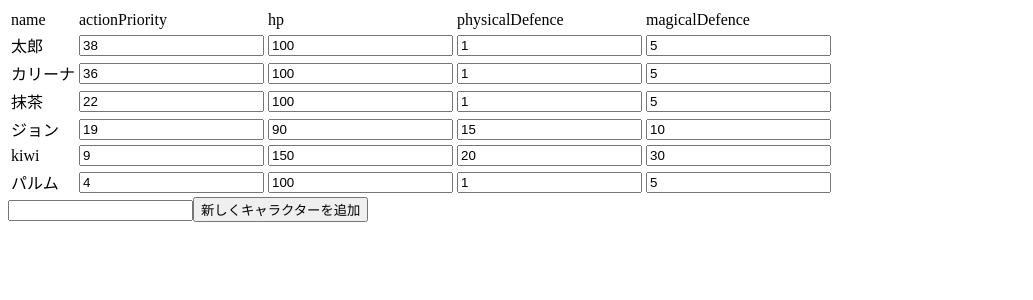
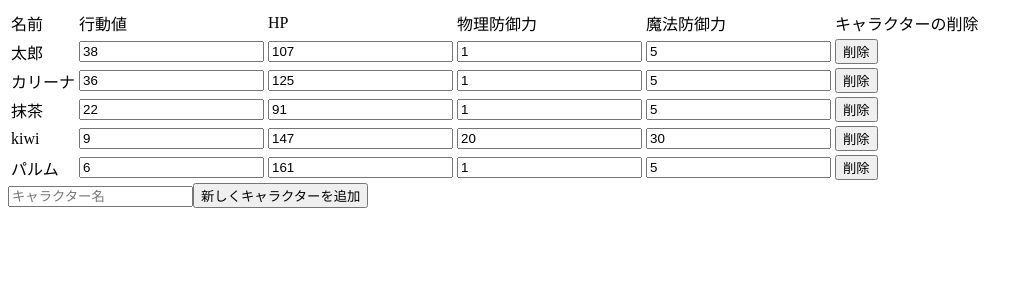
Before and after one commit to aqla114/arian-battle-table, a React app: page / in a window 1280 px wide. Shown: the top 300 px of the page, without its empty margins (0-1033 px from the left). Built offline with nearby package versions, Linux system fonts and the light colour scheme; the HTML template or start-up script is replaced by a standard one.

Commit message:
スタイルあてとコンポーネント分割

```diff
--- /dev/null
+++ b/dst/_index.css
@@ -0,0 +1,50 @@
+body {
+    font: 14px "Century Gothic", Futura, sans-serif;
+    margin: 20px;
+  }
+
+  ol, ul {
+    padding-left: 30px;
+  }
+
+  .board-row:after {
+    clear: both;
+    content: "";
+    display: table;
+  }
+
+  .status {
+    margin-bottom: 10px;
+  }
+
+  .square {
+    background: #fff;
+    border: 1px solid #999;
+    float: left;
+    font-size: 24px;
+    font-weight: bold;
+    line-height: 34px;
+    height: 34px;
+    margin-right: -1px;
+    margin-top: -1px;
+    padding: 0;
+    text-align: center;
+    width: 34px;
+  }
+
+  .square:focus {
+    outline: none;
+  }
+
+  .kbd-navigation .square:focus {
+    background: #ddd;
+  }
+
+  .game {
+    display: flex;
+    flex-direction: row;
+  }
+
+  .game-info {
+    margin-left: 20px;
+  }
--- a/dst/index.css
+++ b/dst/index.css
@@ -1,50 +1,48 @@
-body {
-    font: 14px "Century Gothic", Futura, sans-serif;
+.character-table {
+  font: 16px;
   margin: 20px;
+  border-spacing: 12px;
+  text-align: center;
 }
-
-  ol, ul {
-    padding-left: 30px;
+.character-table__character__name,
+.character-table__character__action-priority,
+.character-table__character__hp,
+.character-table__character__physical-defence,
+.character-table__character__magical-defence {
+  font-size: 16px;
+  height: 20px;
+  width: 40px;
+  border-radius: 3px;
 }
-
-  .board-row:after {
-    clear: both;
-    content: "";
-    display: table;
+.character-table__character__delete-button {
+  padding: 6px;
+  width: 100px;
+  color: #fff;
+  background-color: #f44242;
 }
-
-  .status {
-    margin-bottom: 10px;
+.character-table__character__delete-button:hover {
+  background-color: #d63939;
+  cursor: pointer;
 }
-
-  .square {
-    background: #fff;
-    border: 1px solid #999;
-    float: left;
-    font-size: 24px;
-    font-weight: bold;
-    line-height: 34px;
-    height: 34px;
-    margin-right: -1px;
-    margin-top: -1px;
-    padding: 0;
-    text-align: center;
-    width: 34px;
+.add-character {
+  font: 16px;
+  margin: 20px;
+  border-spacing: 8px;
 }
-
-  .square:focus {
-    outline: none;
+.add-character__input {
+  font-size: 16px;
+  height: 24px;
+  width: 150px;
+  border-radius: 3px;
 }
-
-  .kbd-navigation .square:focus {
-    background: #ddd;
+.add-character__button {
+  margin-left: 20px;
+  padding: 6px;
+  width: 200px;
+  color: #fff;
+  background-color: #42d4f4;
 }
-
-  .game {
-    display: flex;
-    flex-direction: row;
+.add-character__button:hover {
+  background-color: #36afc9;
+  cursor: pointer;
 }
-
-  .game-info {
-    margin-left: 20px;
-  }
--- a/package.json
+++ b/package.json
@@ -16,14 +16,18 @@
   "dependencies": {
     "@types/react": "^16.8.5",
     "@types/react-dom": "^16.8.2",
+    "npm-run-all": "^4.1.5",
     "react": "^16.8.3",
     "react-dom": "^16.8.3",
+    "stylus": "^0.54.5",
     "ts-loader": "^5.3.3",
     "webpack": "^4.29.5",
     "webpack-cli": "^3.2.3"
   },
   "scripts": {
-    "watch": "webpack --watch",
+    "watch": "npm-run-all --parallel watch:*",
+    "watch:script": "webpack --watch",
+    "watch:stylus": "yarn stylus -w src/index.styl -o dst/index.css",
     "format": "yarn prettier --write src/*.tsx"
   }
 }
--- /dev/null
+++ b/src/add-character-form.tsx
@@ -0,0 +1,30 @@
+import * as React from 'react';
+import { CharacterProps } from './main';
+
+type AddCharacterFormProps = {
+    name: string,
+    onChangeCharacterForm: (e: any) => void,
+    onClickAddCharacter: (e: any) => void,
+}
+
+export function AddCharacterForm(props: AddCharacterFormProps) {
+    return(
+        <div className="add-character">
+            <input
+                type="text"
+                className="add-character__input"
+                name='add-input'
+                placeholder='キャラクター名'
+                value={props.name}
+                onChange={props.onChangeCharacterForm}
+            />
+            <input
+                type="button"
+                className="add-character__button"
+                name='add-button'
+                value='新しくキャラクターを追加'
+                onClick={props.onClickAddCharacter}
+            />
+        </div>
+    )
+}
--- a/src/character-element.tsx
+++ b/src/character-element.tsx
@@ -3,14 +3,15 @@ import * as React from 'react';
 import { CharacterProps } from './main';
 
 type CharacterElementProps = CharacterProps & {
-    onElementChange: (e: any) => void;
+    onChangeElement: (e: any) => void;
+    onDeleteCharacter: (e: any) => void;
 };
 
 export function CharacterElement(props: CharacterElementProps) {
     return (
         <tr className="character-table__character">
             <td>
-                {props.name}
+                <span className="character-table__character__name">{props.name}</span>
             </td>
             <td>
                 <input
@@ -18,7 +19,7 @@ export function CharacterElement(props: CharacterElementProps) {
                     className="character-table__character__action-priority"
                     name={'actionPriority'}
                     value={props.actionPriority}
-                    onChange={props.onElementChange}
+                    onChange={props.onChangeElement}
                 />
             </td>
             <td>
@@ -27,7 +28,7 @@ export function CharacterElement(props: CharacterElementProps) {
                     className="character-table__character__hp"
                     name={'hp'}
                     value={props.hp}
-                    onChange={props.onElementChange}
+                    onChange={props.onChangeElement}
                 />
             </td>
             <td>
@@ -36,7 +37,7 @@ export function CharacterElement(props: CharacterElementProps) {
                     className="character-table__character__physical-defence"
                     name={'physicalDefence'}
                     value={props.physicalDefence}
-                    onChange={props.onElementChange}
+                    onChange={props.onChangeElement}
                 />
             </td>
             <td>
@@ -45,7 +46,16 @@ export function CharacterElement(props: CharacterElementProps) {
                     className="character-table__character__magical-defence"
                     name={'magicalDefence'}
                     value={props.magicalDefence}
-                    onChange={props.onElementChange}
+                    onChange={props.onChangeElement}
+                />
+            </td>
+            <td>
+                <input
+                    type="button"
+                    className="character-table__character__delete-button"
+                    name={'delete'}
+                    value={'削除'}
+                    onClick={props.onDeleteCharacter}
                 />
             </td>
         </tr>
--- /dev/null
+++ b/src/index.styl
@@ -0,0 +1,39 @@
+.character-table
+    font: 16px;
+    margin: 20px;
+    border-spacing: 12px;
+    text-align: center
+    &__character
+        &__name
+        &__action-priority, &__hp, &__physical-defence, &__magical-defence
+            font-size: 16px;
+            height: 20px;
+            width: 40px;
+            border-radius: 3px;
+        &__delete-button
+            padding: 6px;
+            width: 100px;
+            color: #fff;
+            background-color: #f44242;
+            &:hover
+                background-color: #d63939;
+                cursor: pointer;
+
+.add-character
+    font: 16px;
+    margin: 20px;
+    border-spacing: 8px;
+    &__input
+        font-size: 16px;
+        height: 24px;
+        width: 150px;
+        border-radius: 3px;
+    &__button
+        margin-left: 20px;
+        padding: 6px;
+        width: 200px;
+        color: #fff;
+        background-color: #42d4f4;
+        &:hover
+            background-color: #36afc9;
+            cursor: pointer;
--- a/src/main.tsx
+++ b/src/main.tsx
@@ -2,23 +2,24 @@ import * as React from 'react';
 import * as ReactDOM from 'react-dom';
 
 import { CharacterElement } from './character-element';
+import { AddCharacterForm } from './add-character-form';
 
 const defaultCharacters = [
-    Character('ジョン', 19, 90, 15, 10),
-    Character('kiwi', 9, 150, 20, 30),
-    Character('カリーナ', 36, 100, 1, 5),
-    Character('抹茶', 22, 100, 1, 5),
-    Character('太郎', 38, 100, 1, 5),
-    Character('パルム', 4, 100, 1, 5),
-]
+    // Character('ジョン', 19, 90, 15, 10),
+    Character('kiwi', 9, 147, 20, 30),
+    Character('カリーナ', 36, 125, 1, 5),
+    Character('抹茶', 22, 91, 1, 5),
+    Character('太郎', 38, 107, 1, 5),
+    Character('パルム', 6, 161, 1, 5),
+];
 
 interface ICharacterProps {
-    [key: string]: any,
+    [key: string]: any;
 }
 
 type CharacterListState = {
-    characters: CharacterProps[],
-    currentNewCharacter: CharacterProps,
+    characters: CharacterProps[];
+    currentNewCharacter: CharacterProps;
 };
 
 export type CharacterProps = {
@@ -28,7 +29,6 @@ export type CharacterProps = {
     physicalDefence: number;
     magicalDefence: number;
 };
-
 
 function Character(
     name: string,
@@ -54,7 +54,7 @@ class CharacterList extends React.Component<{}, CharacterListState> {
         const idx = newCharacters.map(x => x.name).indexOf(name);
         (newCharacters as ICharacterProps)[idx][e.target.name] = e.target.value;
 
-        newCharacters.sort((a, b) => b.actionPriority - a.actionPriority)
+        newCharacters.sort((a, b) => b.actionPriority - a.actionPriority);
 
         this.setState({
             characters: newCharacters,
@@ -62,18 +62,12 @@ class CharacterList extends React.Component<{}, CharacterListState> {
     }
 
     updateCurrentNewCharacter(e: any) {
-        console.log(this);
-        const characters = this.state.characters.slice();
         this.setState({
-            characters: characters,
             currentNewCharacter: Character(e.target.value, 0, 0, 0, 0),
         });
     }
 
-    addNewCharacter() {
-        console.log('add new character');
-        console.log(this.state.currentNewCharacter);
-
+    addCharacter() {
         const characters = this.state.characters.slice();
 
         if (characters.some(x => x.name === this.state.currentNewCharacter.name)) {
@@ -81,13 +75,26 @@ class CharacterList extends React.Component<{}, CharacterListState> {
             return;
         }
 
+        if (this.state.currentNewCharacter.name === '') {
+            window.alert('キャラクターネームが空白です。');
+            return;
+        }
+
         characters.push(this.state.currentNewCharacter);
         characters.sort((a, b) => b.actionPriority - a.actionPriority);
 
         this.setState({
-            characters: characters,
+            characters,
             currentNewCharacter: Character('', 0, 0, 0, 0),
-        })
+        });
+    }
+
+    deleteCharacter(e: any, name: string) {
+        const characters = this.state.characters.slice().filter(x => x.name !== name);
+
+        this.setState({
+            characters,
+        });
     }
 
     render() {
@@ -95,7 +102,8 @@ class CharacterList extends React.Component<{}, CharacterListState> {
             <CharacterElement
                 key={character.name}
                 {...character}
-                onElementChange={e => this.updateCharacterAttribute(e, character.name)}
+                onChangeElement={e => this.updateCharacterAttribute(e, character.name)}
+                onDeleteCharacter={e => this.deleteCharacter(e, character.name)}
             />
         ));
 
@@ -104,30 +112,20 @@ class CharacterList extends React.Component<{}, CharacterListState> {
                 <table className="character-table">
                     <thead>
                         <tr>
-                            <td>name</td>
-                            <td>actionPriority</td>
-                            <td>hp</td>
-                            <td>physicalDefence</td>
-                            <td>magicalDefence</td>
+                            <td>名前</td>
+                            <td>行動値</td>
+                            <td>HP</td>
+                            <td>物理防御力</td>
+                            <td>魔法防御力</td>
+                            <td>キャラクターの削除</td>
                         </tr>
                     </thead>
-                    <tbody>
-                        {characterElement}
-                    </tbody>
+                    <tbody>{characterElement}</tbody>
                 </table>
-                <input
-                    type="text"
-                    className="character-table__character__add-input"
-                    name={'add-input'}
-                    value={this.state.currentNewCharacter.name}
-                    onChange={e => this.updateCurrentNewCharacter(e)}
-                />
-                <input
-                    type="button"
-                    className="character-table__character__add-button"
-                    name={'add-button'}
-                    value={'新しくキャラクターを追加'}
-                    onClick={e => this.addNewCharacter()}
+                <AddCharacterForm
+                    name={this.state.currentNewCharacter.name}
+                    onChangeCharacterForm={e => this.updateCurrentNewCharacter(e)}
+                    onClickAddCharacter={() => this.addCharacter()}
                 />
             </div>
         );
```
Also changed, not shown: dst/main.js, 1 other file (tests, documents, lock files or other folders). Lines whose indentation alone changed are shown as unchanged.
